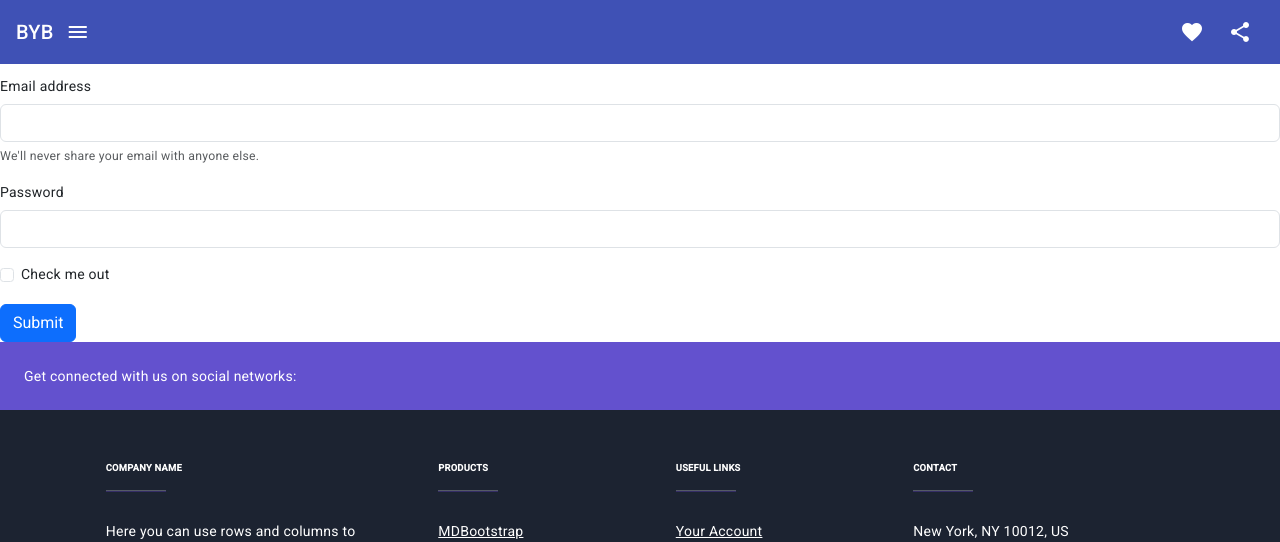
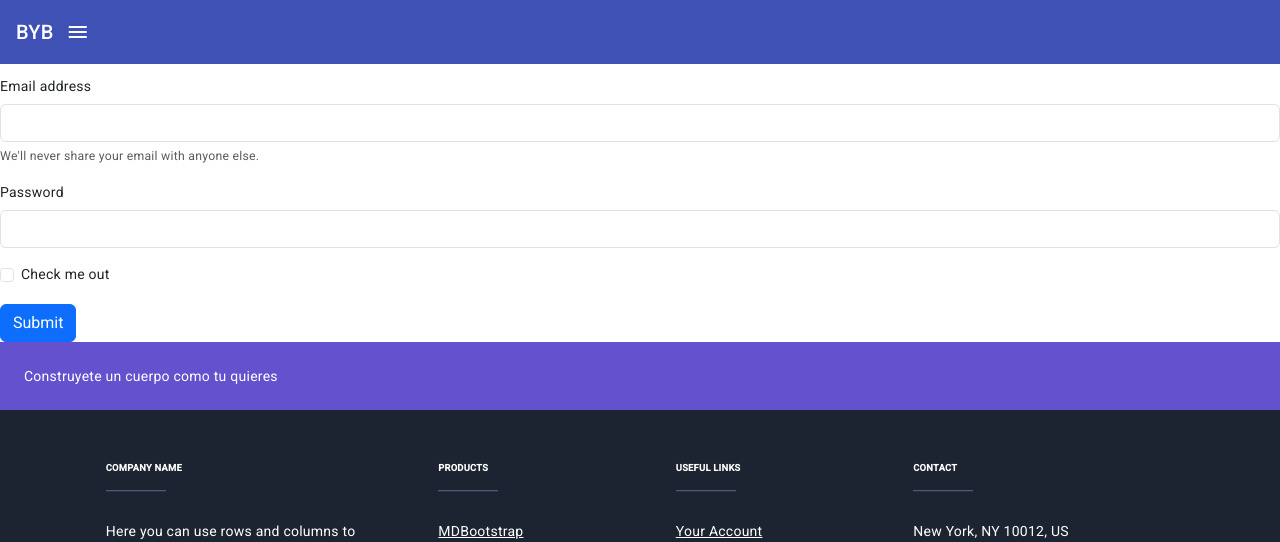
Before and after one commit to juanmatoro/ByB, an Angular app in the folder front/: page /login in a window 1280 px wide. Shown: the top 542 px of the page. Built offline with nearby package versions, Linux system fonts and the light colour scheme.

Commit message:
añadir el video en la card ejercicio

```diff
--- a/front/src/app/core/footer/footer.component.html
+++ b/front/src/app/core/footer/footer.component.html
@@ -12,7 +12,7 @@
   >
     <!-- Left -->
     <div class="me-5">
-      <span>Get connected with us on social networks:</span>
+      <span>Construyete un cuerpo como tu quieres</span>
     </div>
     <!-- Left -->
 
@@ -90,7 +90,7 @@
           <h6 class="text-uppercase fw-bold">Useful links</h6>
           <hr
             class="mb-4 mt-0 d-inline-block mx-auto"
-            style="width: 60px; background-color: #7c4dff; height: 2px"
+            style="width: 60px; background-color: #3F51B5; height: 2px"
           />
           <p>
             <a href="#!" class="text-white">Your Account</a>
@@ -113,7 +113,7 @@
           <h6 class="text-uppercase fw-bold">Contact</h6>
           <hr
             class="mb-4 mt-0 d-inline-block mx-auto"
-            style="width: 60px; background-color: #7c4dff; height: 2px"
+            style="width: 60px; background-color: #3F51B5; height: 2px"
           />
           <p><i class="fas fa-home mr-3"></i> New York, NY 10012, US</p>
           <p><i class="fas fa-envelope mr-3"></i> info@example.com</p>
--- a/front/src/app/core/header/header.component.html
+++ b/front/src/app/core/header/header.component.html
@@ -4,7 +4,7 @@
     <span>BYB</span>
     <app-menu-icons />
     <span class="example-spacer"></span>
-    <button
+    <!-- <button
       mat-icon-button
       class="example-icon favorite-icon"
       aria-label="Example icon-button with heart icon"
@@ -17,6 +17,6 @@
       aria-label="Example icon-button with share icon"
     >
       <mat-icon>share</mat-icon>
-    </button>
+    </button> -->
   </mat-toolbar>
 </p>
```
